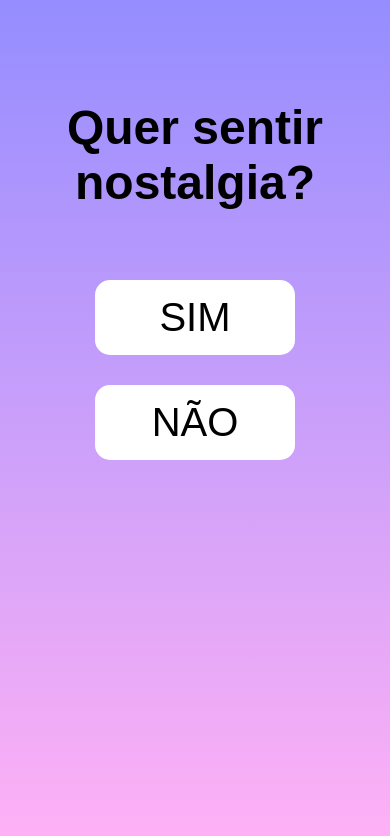
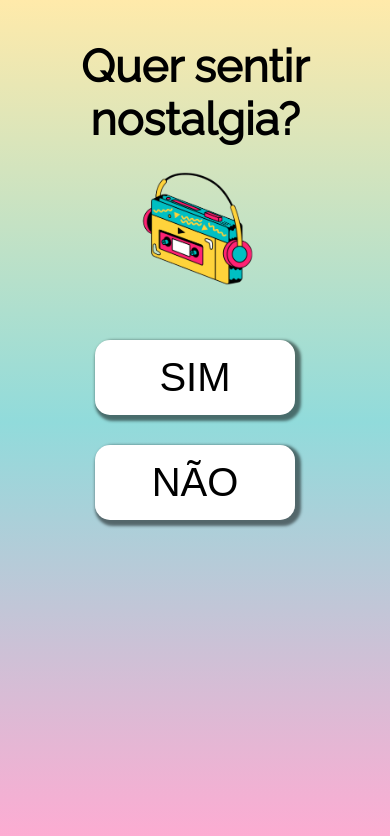
Before and after one commit to gabicerqueira/Pedido, a plain HTML site: page index.html in a window 390 px wide. Drawn offline with Linux system fonts and the light colour scheme.

Commit message:
Imagem e fundo
Coloquei a imagem e troquei o fundo

```diff
--- a/index.html
+++ b/index.html
@@ -14,9 +14,15 @@
         }
 
         body{
-            background: linear-gradient(#958dff, #ffb1f5);
+            background: linear-gradient(#ffeaaa, #91dbdb, #ffabd2);
             background-repeat: no-repeat;
             background-attachment: fixed;
+        }
+
+
+        @font-face {
+            font-family:'Raleway' ;
+            src: url(font/Raleway-Regular.ttf);
         }
 
         .btn{
@@ -28,10 +34,20 @@
             transition: ease-in-out 0.4s;
             cursor: pointer;
             width: 200px;
+            box-shadow: 3px 3px 3px 3px rgba(0, 0, 0, 0.507);
+        }
+
+        .botaoS{
+            transition: 0.4s;
+        }
+
+        .botaoS:hover{
+            transform: scale(0.8);
+            transition: 0.4s;
         }
 
         .tituloPrincipal{
-            font: 700 48px 'Poppins', sans-serif;
+            font: 700 50px 'Raleway', sans-serif;
         }
 
         .titulo{
@@ -43,7 +59,13 @@
         .botoes{
             display: flex;
             justify-content: space-between;
-            margin: 0 200px;
+            margin: 0 400px;
+
+        }
+
+        img{
+            width: 300px;
+            margin-top: 20px;
         }
 
         @media screen and (max-width: 400px){
@@ -54,9 +76,14 @@
                 align-items: center;
             }
 
+            .titulo img{
+                width: 120px;
+            }
+
             .botaoS{
                 padding-bottom: 30px;
             }
+
         }
 
         @media screen and (max-width: 768px){
@@ -65,6 +92,20 @@
                 justify-content: center;
                 flex-direction: column;
                 align-items: center;
+                margin-bottom: 50px;
+            }
+
+            .titulo{
+                padding-bottom: 50px;
+                margin-top: 40px;
+            }
+
+            .tituloPrincipal{
+                font-size: 45px;
+            }
+
+            img{
+                width: 180px;
             }
 
              .botaoS{
@@ -77,6 +118,7 @@
 <body>
     <div class="titulo">
         <h1 class="tituloPrincipal">Quer sentir nostalgia?</h1>
+        <img src="fita.png" alt="">
     </div>
     <div class="botoes">
         <div class="botaoS">
```
Also changed, not shown: fita.png (added), font/Raleway-Regular.ttf (added).
